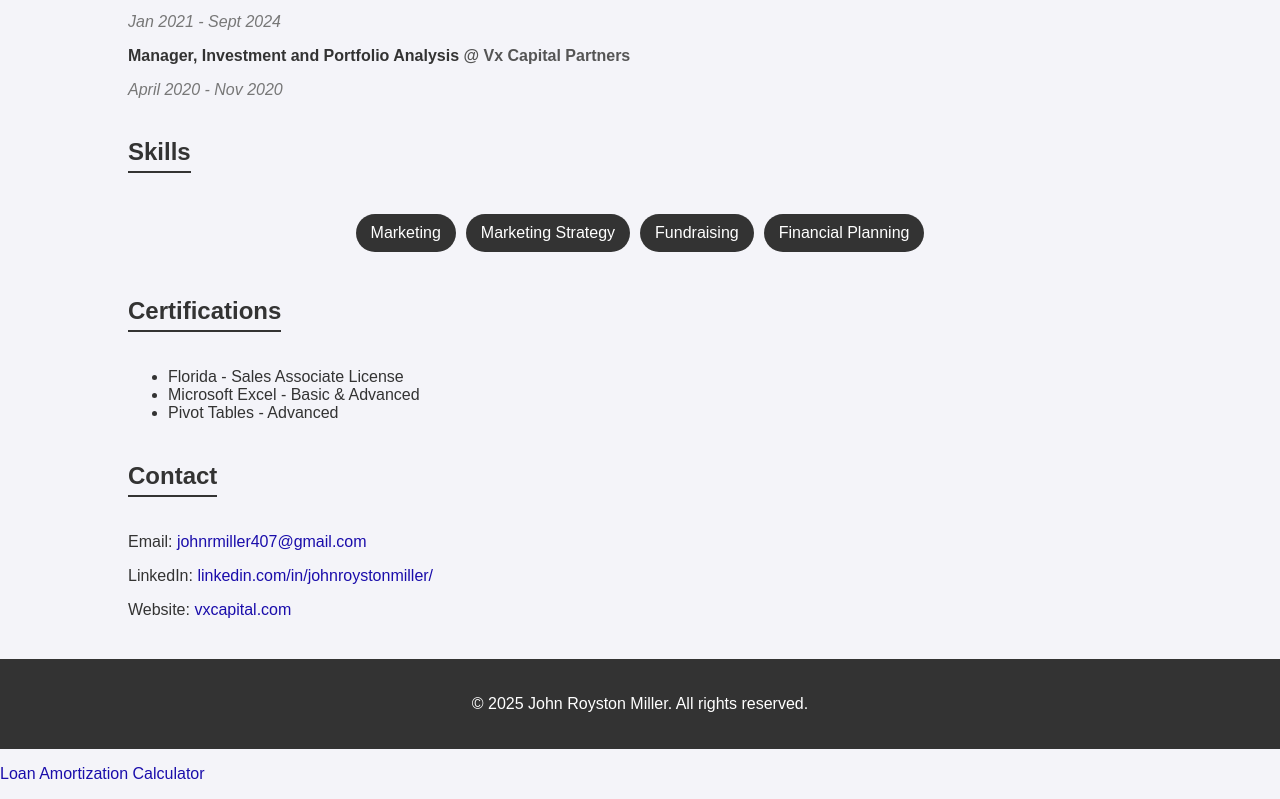
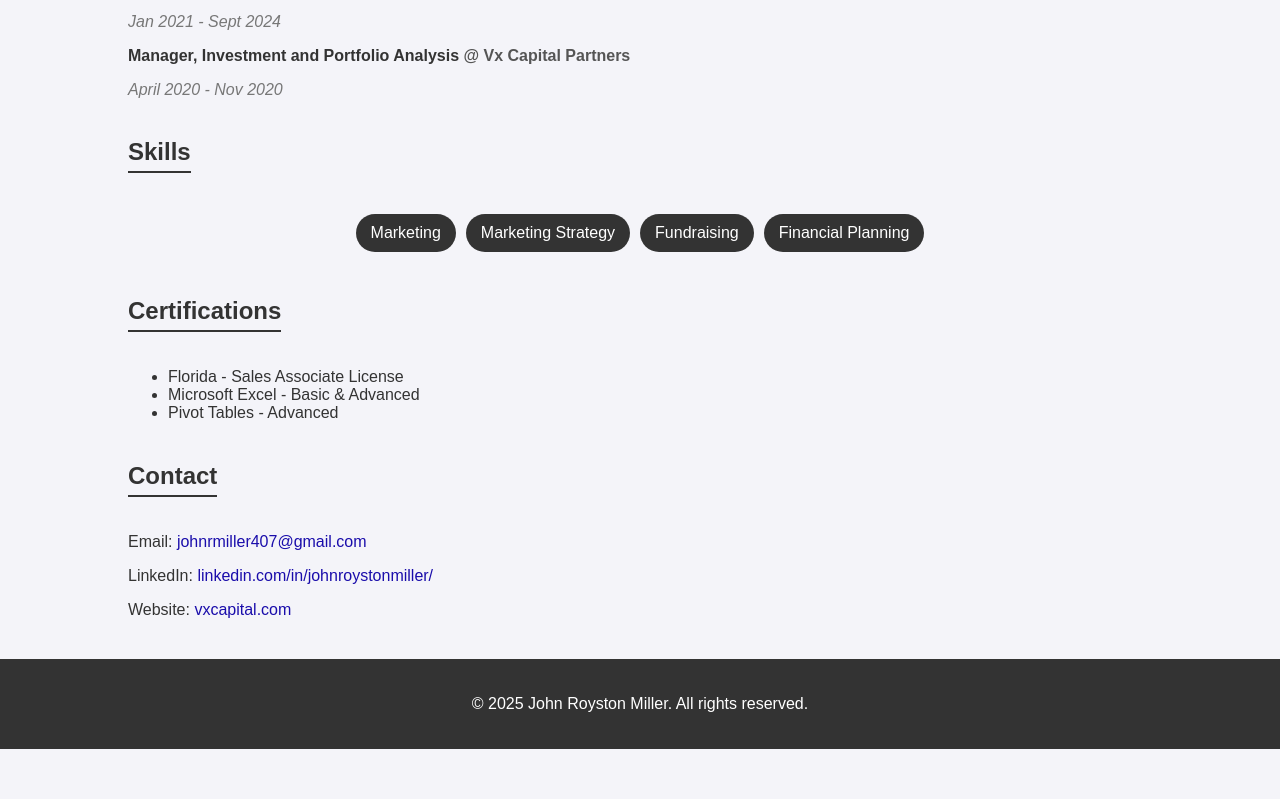
Before and after one commit to johnmiller407/Portfolio, a plain HTML site: page index.html in a window 1280 px wide. Shown: the part 639-1438 px from the top of the page. After the commit the page ends 1388 px from the top, so only its background shows below. Drawn offline with Linux system fonts and the light colour scheme.

Commit message:
Update index.html

```diff
--- a/index.html
+++ b/index.html
@@ -128,8 +128,5 @@
     <footer>
         <p>&copy; 2025 John Royston Miller. All rights reserved.</p>
     </footer>
-    <p>
-    <a href="loan-amortization.html">Loan Amortization Calculator</a>
-</p>
 </body>
 </html>
```
